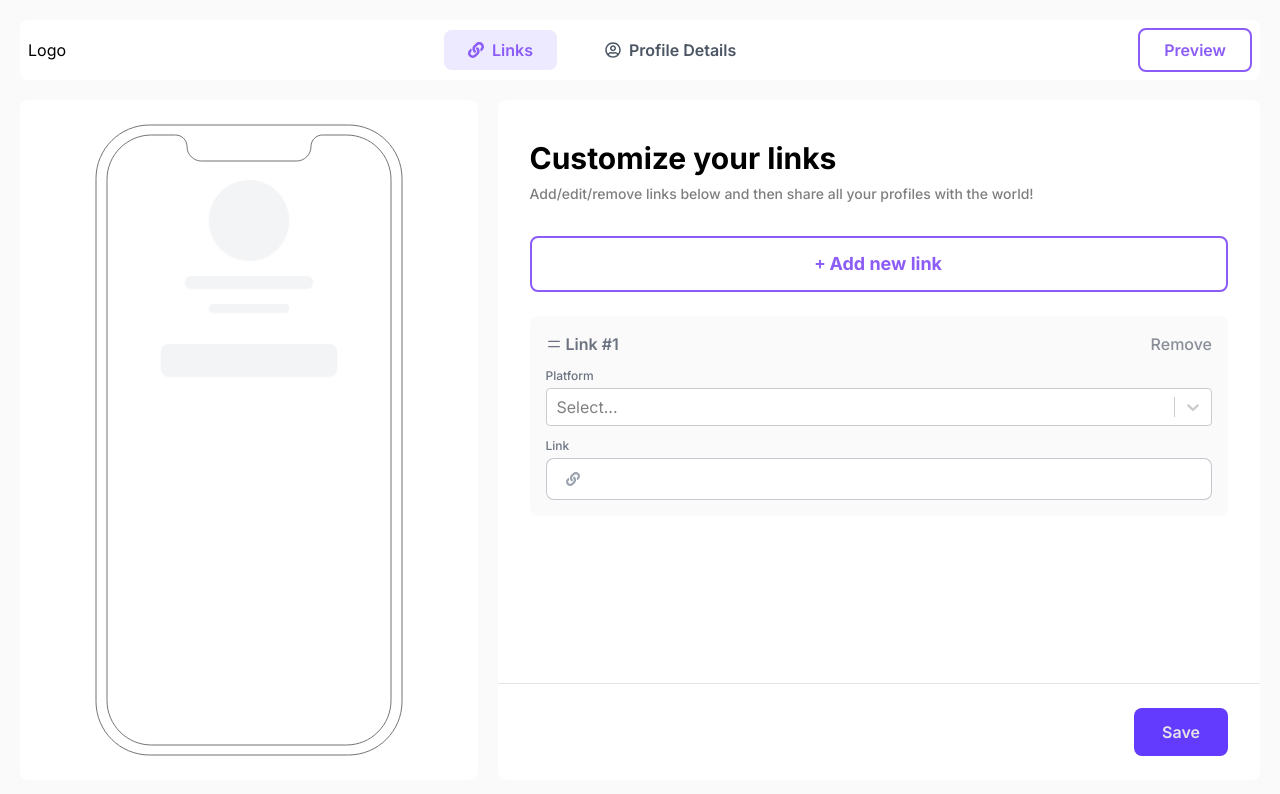
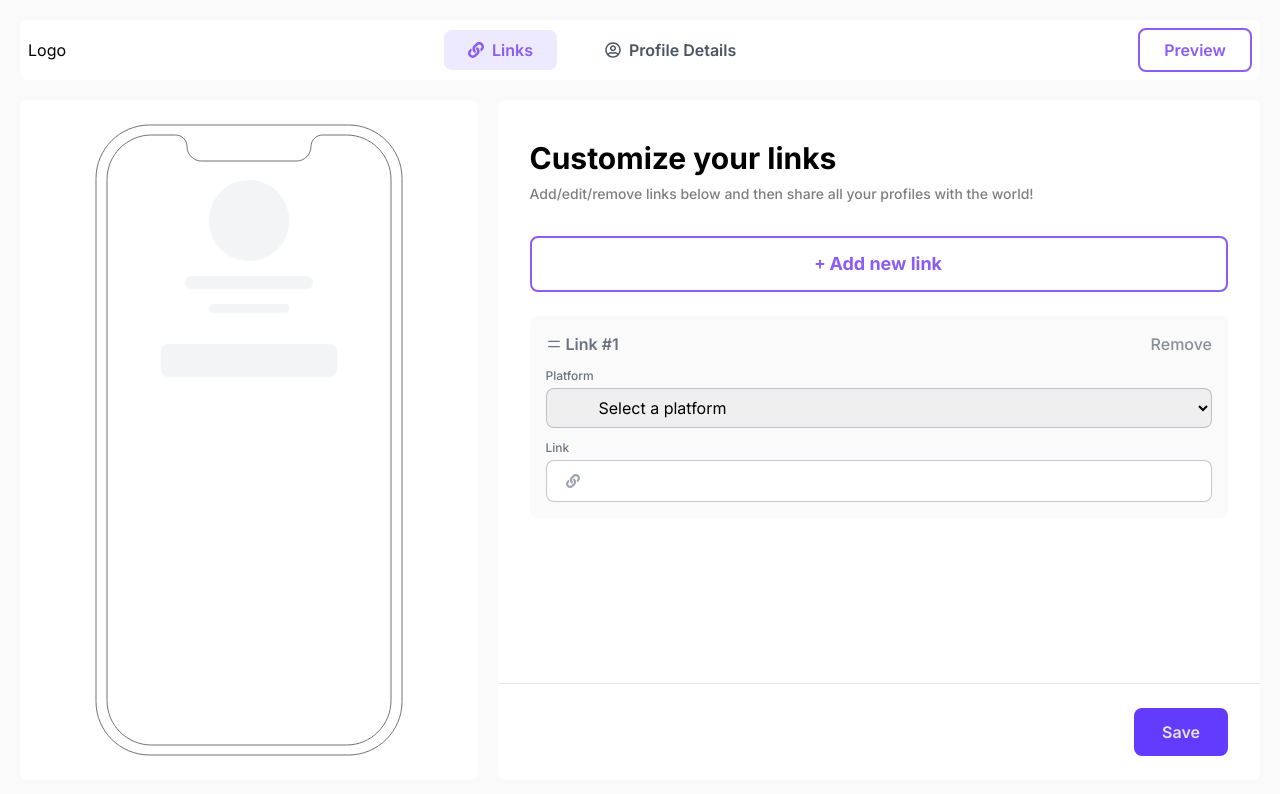
Before and after one commit to Joksa132/link-sharing-app, a Next.js app: page /profile/links in a window 1280 px wide. Shown: the top 794 px of the page. Built offline with nearby package versions, Linux system fonts and the light colour scheme.

Commit message:
update link card to handle state change

```diff
--- a/components/LinkCard.tsx
+++ b/components/LinkCard.tsx
@@ -1,47 +1,46 @@
 "use client";
 
 import { HiOutlineMenuAlt4 } from "react-icons/hi";
-import Select from "react-select";
 import { FaGithub, FaYoutube, FaLinkedin, FaLink } from "react-icons/fa";
-import { useId } from "react";
+import { useId, useContext } from "react";
+import { ProfileContext } from "./context/ProfileContext";
 
 type LinkCardProps = {
   linkNumber: number;
+  linkId: number;
   handleRemoveLink: () => void;
 };
 
-const options = [
-  {
-    value: "github",
-    label: (
-      <div className="flex items-center gap-3">
-        <FaGithub /> GitHub
-      </div>
-    ),
-  },
-  {
-    value: "youtube",
-    label: (
-      <div className="flex items-center gap-3">
-        <FaYoutube /> YouTube
-      </div>
-    ),
-  },
-  {
-    value: "Linkedin",
-    label: (
-      <div className="flex items-center gap-3">
-        <FaLinkedin /> Linkedin
-      </div>
-    ),
-  },
-];
-
 export default function LinkCard({
   linkNumber,
+  linkId,
   handleRemoveLink,
 }: LinkCardProps) {
   const id = useId();
+  const { links, setLinks } = useContext(ProfileContext);
+
+  const handlePlatformChange = (e: React.FormEvent<HTMLSelectElement>) => {
+    const linkIndex = links.findIndex((link) => link.id === linkId);
+
+    if (linkIndex !== -1) {
+      const updatedLinks = [...links];
+      updatedLinks[linkIndex].platform = (e.target as HTMLSelectElement).value;
+
+      setLinks(updatedLinks);
+    }
+  };
+
+  const handleUrlChange = (e: React.FormEvent<HTMLInputElement>) => {
+    const linkIndex = links.findIndex((link) => link.id === linkId);
+
+    if (linkIndex !== -1) {
+      const updatedLinks = [...links];
+      updatedLinks[linkIndex].url = (e.target as HTMLInputElement).value;
+
+      setLinks(updatedLinks);
+    }
+  };
+
   return (
     <div className="bg-[#FAFAFA] p-4 flex flex-col gap-3 rounded-lg">
       <div className="flex justify-between ">
@@ -59,21 +58,38 @@ export default function LinkCard({
         </button>
       </div>
       <div className="flex flex-col gap-1">
-        <label htmlFor={id} className="text-xs text-gray-500 font-medium">
+        <label
+          htmlFor={`select-${id}`}
+          className="text-xs text-gray-500 font-medium"
+        >
           Platform
         </label>
-        <Select options={options} instanceId={id} inputId={id} />
+        <select
+          name="platform"
+          id={`select-${id}`}
+          onChange={handlePlatformChange}
+          className="py-2 px-12 border border-gray-400 rounded-lg outline-none border-opacity-60 w-full"
+        >
+          <option value="">Select a platform</option>
+          <option value="GitHub">GitHub</option>
+          <option value="YouTube">YouTube</option>
+          <option value="Linkedin">Linkedin</option>
+        </select>
       </div>
       <div className="flex flex-col gap-1">
-        <label htmlFor="link-url" className="text-xs text-gray-500 font-medium">
+        <label
+          htmlFor={`input-${id}`}
+          className="text-xs text-gray-500 font-medium"
+        >
           Link
         </label>
         <div className="relative">
           <input
             type="text"
             name="link-url"
-            id="link-url"
+            id={`input-${id}`}
             className="py-2 px-12 border border-gray-400 rounded-lg outline-none border-opacity-60 w-full"
+            onChange={handleUrlChange}
           />
           <FaLink
             size={14}
```
